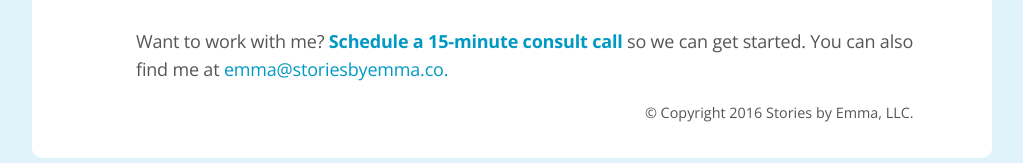
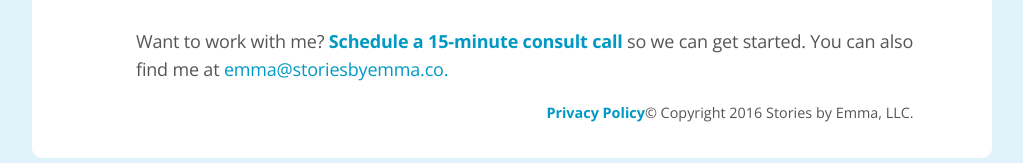
Before and after one commit to emmalepsy/emmalepsy.github.io, a Jekyll site: the page index.html, which Jekyll copies as it is, in a window 1280 px wide. Shown: the part 1966-2129 px from the top of the page, without its empty margins (128-1151 px from the left). Built offline with Jekyll 4.4.1, drawn with Linux system fonts in a browser that asks for light colours; nearby versions of some CDN libraries; a style sheet for code colours, icons or effects is not loaded.

Commit message:
Update index.html

```diff
--- a/index.html
+++ b/index.html
@@ -199,7 +199,7 @@
 	<ul style="list-style:none" id="social-party">
 	  <p> Want to work with me? <b><a href="https://calendly.com/stories-by-emma/15min/">Schedule a 15-minute consult call</a></b> so we can get started. You can also find me at <a href="mailto:emma@storiesbyemma.co">emma@storiesbyemma.co.</a>
       </p>
-      <div align="right"><p class="holler tiny">© Copyright 2016 Stories by Emma, LLC.</p></div>
+      <div align="right"><p class="holler tiny"><b><a href="privacy-policy.html">Privacy Policy</a></b>© Copyright 2016 Stories by Emma, LLC.</p></div>
     </div>
 </div>
 </body>
```
